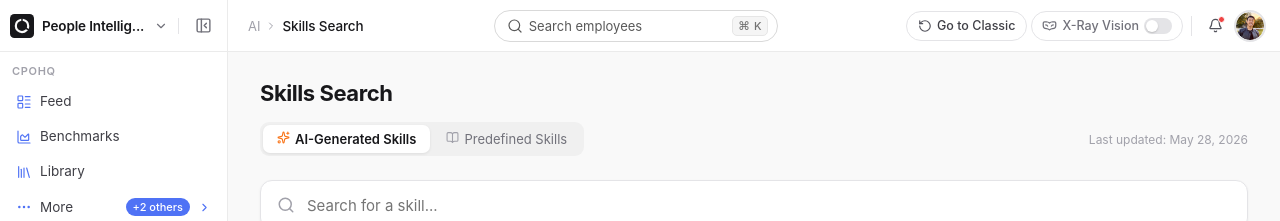
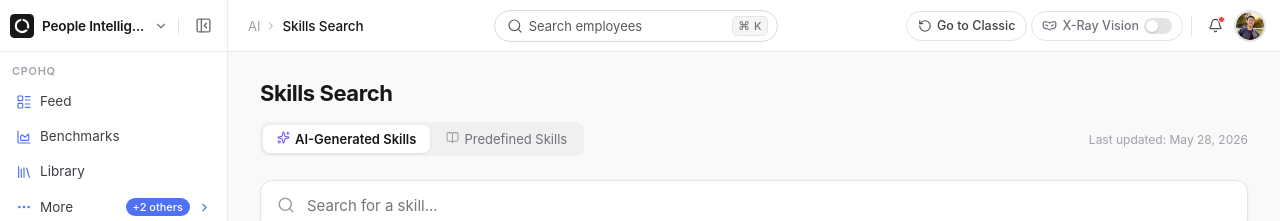
Before and after one commit to spring-jeric/knoetic-network-graph, a React (Create React App) app: page / in a window 1280 px wide. Both pictures are taken after a click on the element "Skills Search". Shown: the top 221 px of the page. Built offline with nearby package versions, Linux system fonts and the light colour scheme.

Commit message:
Tab icons: AI-Generated Skills → purple, Predefined Skills → blue

```diff
--- a/src/SkillsSearch.tsx
+++ b/src/SkillsSearch.tsx
@@ -723,8 +723,8 @@ export default function SkillsSearch() {
         <div style={{ display: "flex", alignItems: "center", justifyContent: "space-between", marginBottom: 24 }}>
           <div style={{ display: "flex", background: "#F0F0F0", borderRadius: 9, padding: 3, gap: 2 }}>
             {([
-              { id: "ai",         label: "AI-Generated Skills", icon: <Sparkles size={13} /> },
-              { id: "predefined", label: "Predefined Skills",   icon: <BookOpen  size={13} /> },
+              { id: "ai",         label: "AI-Generated Skills", icon: <Sparkles size={13} />, activeColor: "#7C5CF6" },
+              { id: "predefined", label: "Predefined Skills",   icon: <BookOpen  size={13} />, activeColor: "#2563EB" },
             ] as const).map(tab => (
               <button key={tab.id} onClick={() => setActiveTab(tab.id)} style={{
                 display: "flex", alignItems: "center", gap: 5,
@@ -735,7 +735,7 @@ export default function SkillsSearch() {
                 color: activeTab === tab.id ? "#18181B" : "#71717A",
                 boxShadow: activeTab === tab.id ? "0 1px 3px rgba(0,0,0,0.08)" : "none",
               }}>
-                <span style={{ color: activeTab === tab.id ? ORANGE : "#A1A1AA" }}>{tab.icon}</span>
+                <span style={{ color: activeTab === tab.id ? tab.activeColor : "#A1A1AA" }}>{tab.icon}</span>
                 {tab.label}
               </button>
             ))}
```
